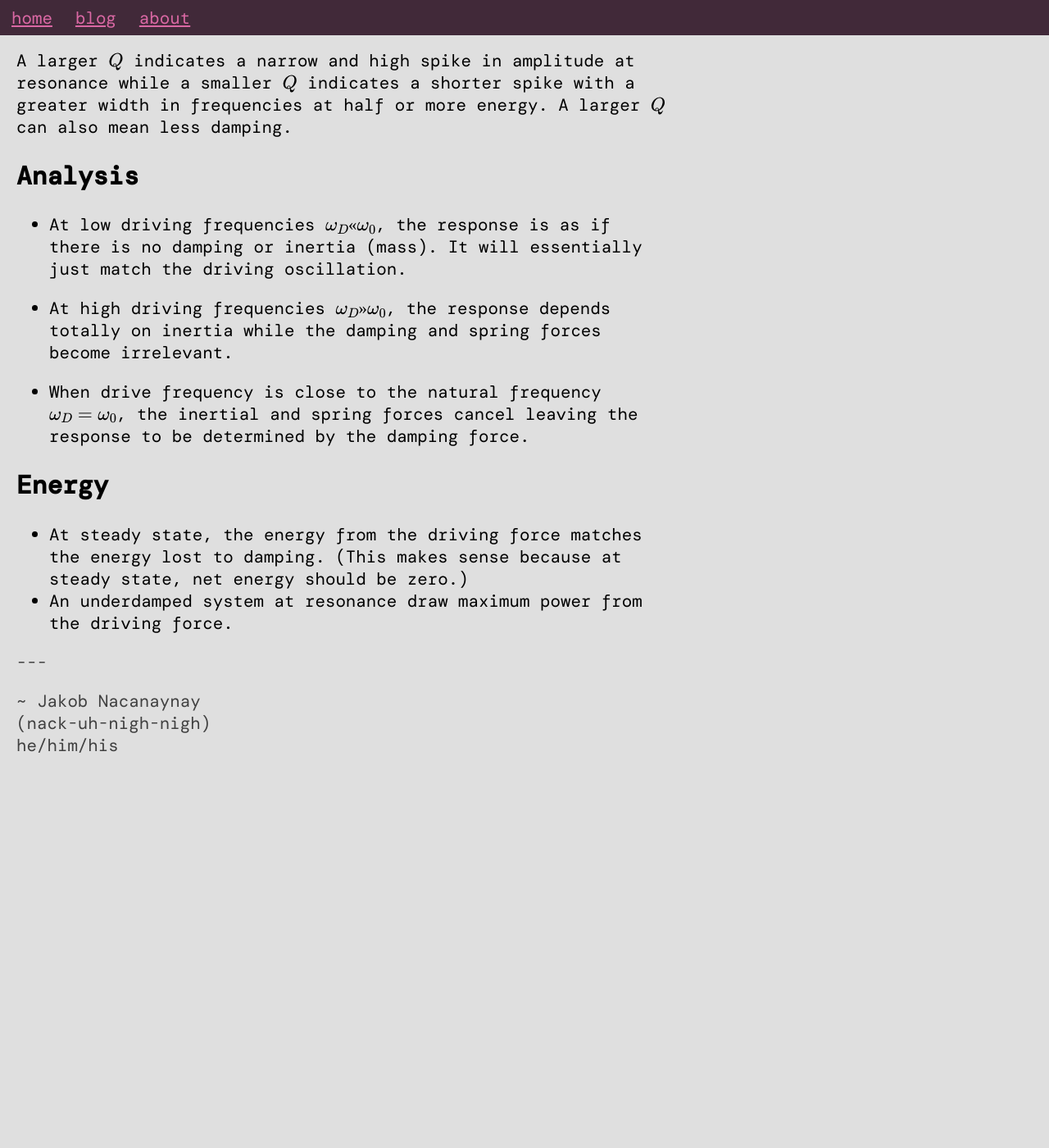
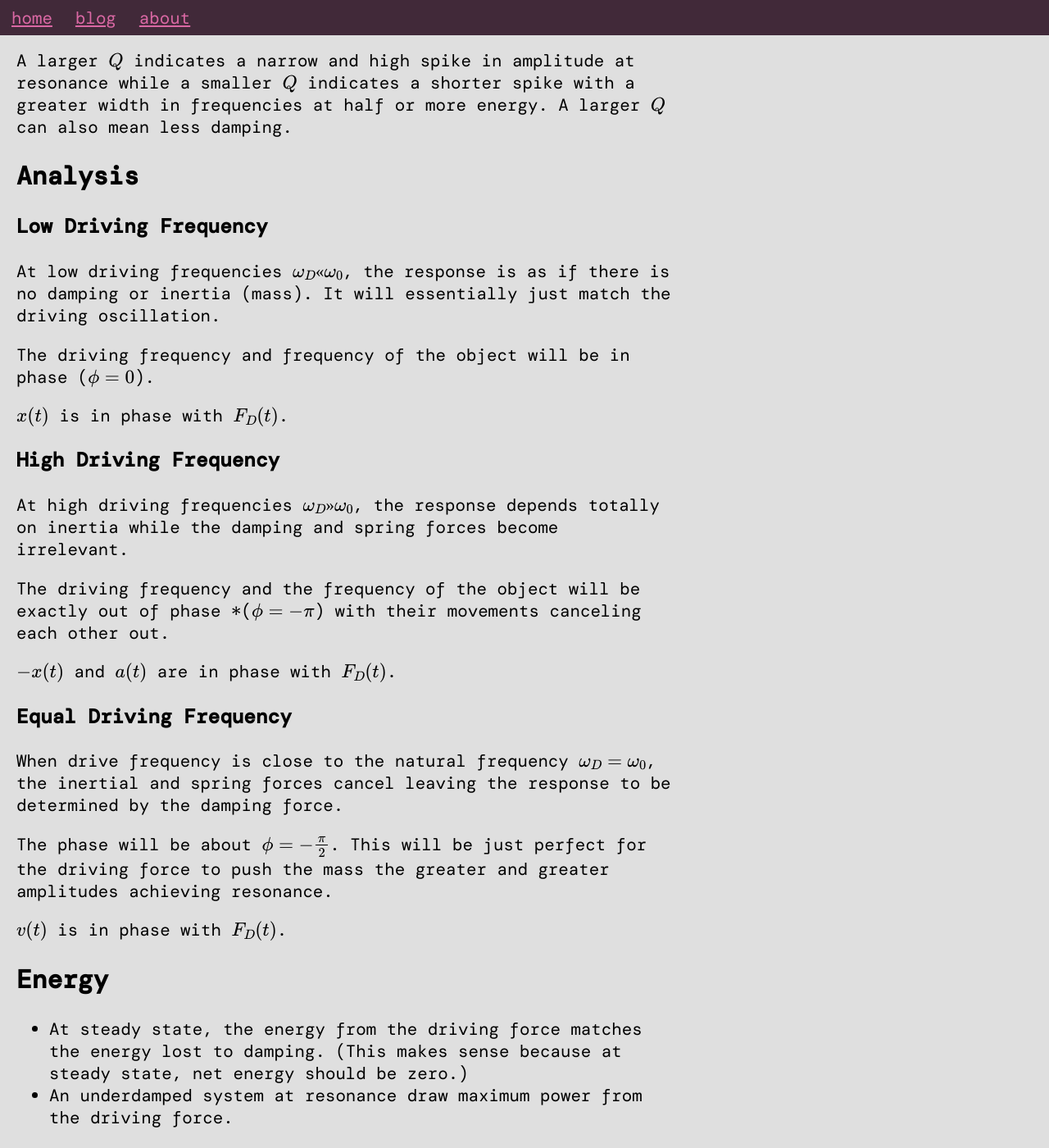
Before and after one commit to j-nac/j-nac.github.io, a Jekyll site: the page built from _posts/phys2214/2025-09-01-driven-oscillations.md, in a window 1280 px wide and 1400 px high, scrolled down 733 px. Shown: the whole window at 82% size. Built offline with Jekyll 4.4.1, drawn with Linux system fonts in a browser that asks for light colours; some web fonts are replaced; before the commit the page ends 1676 px from its top, so only the background shows below that.

Commit message:
Update physics notes

```diff
--- a/_posts/phys2214/2025-09-01-driven-oscillations.md
+++ b/_posts/phys2214/2025-09-01-driven-oscillations.md
@@ -24,11 +24,29 @@ A larger $Q$ indicates a narrow and high spike in amplitude at resonance while a
 
 ## Analysis
 
-- At low driving frequencies $\omega_D << \omega_0$, the response is as if there is no damping or inertia (mass). It will essentially just match the driving oscillation.
+### Low Driving Frequency
 
-- At high driving frequencies $\omega_D >> \omega_0$, the response depends totally on inertia while the damping and spring forces become irrelevant.
+At low driving frequencies $\omega_D << \omega_0$, the response is as if there is no damping or inertia (mass). It will essentially just match the driving oscillation.
 
-- When drive frequency is close to the natural frequency $\omega_D = \omega_0$, the inertial and spring forces cancel leaving the response to be determined by the damping force.
+The driving frequency and frequency of the object will be in phase ($\phi=0$).
+
+$x(t)$ is in phase with $F_D(t)$.
+
+### High Driving Frequency
+
+At high driving frequencies $\omega_D >> \omega_0$, the response depends totally on inertia while the damping and spring forces become irrelevant.
+
+The driving frequency and the frequency of the object will be exactly out of phase *($\phi=-\pi$) with their movements canceling each other out.
+
+$-x(t)$ and $a(t)$ are in phase with $F_D(t)$.
+
+### Equal Driving Frequency
+
+When drive frequency is close to the natural frequency $\omega_D = \omega_0$, the inertial and spring forces cancel leaving the response to be determined by the damping force.
+
+The phase will be about $\phi=-\frac{\pi}{2}$. This will be just perfect for the driving force to push the mass the greater and greater amplitudes achieving resonance.
+
+$v(t)$ is in phase with $F_D(t)$.
 
 ## Energy
 
```
Also changed, not shown: _posts/2025-08-28-phys-2214.md (+3 -0 lines), _posts/phys2214/2025-09-06-harmonic-traveling-waves.md (added, +27 -0 lines), _posts/phys2214/2025-09-06-transverse-waves.md (added, +33 -0 lines), _posts/phys2214/2025-09-06-wave-polatization.md (added, +13 -0 lines), _drafts/2025-09-02-why-im-betting-on-ro.md (added).
